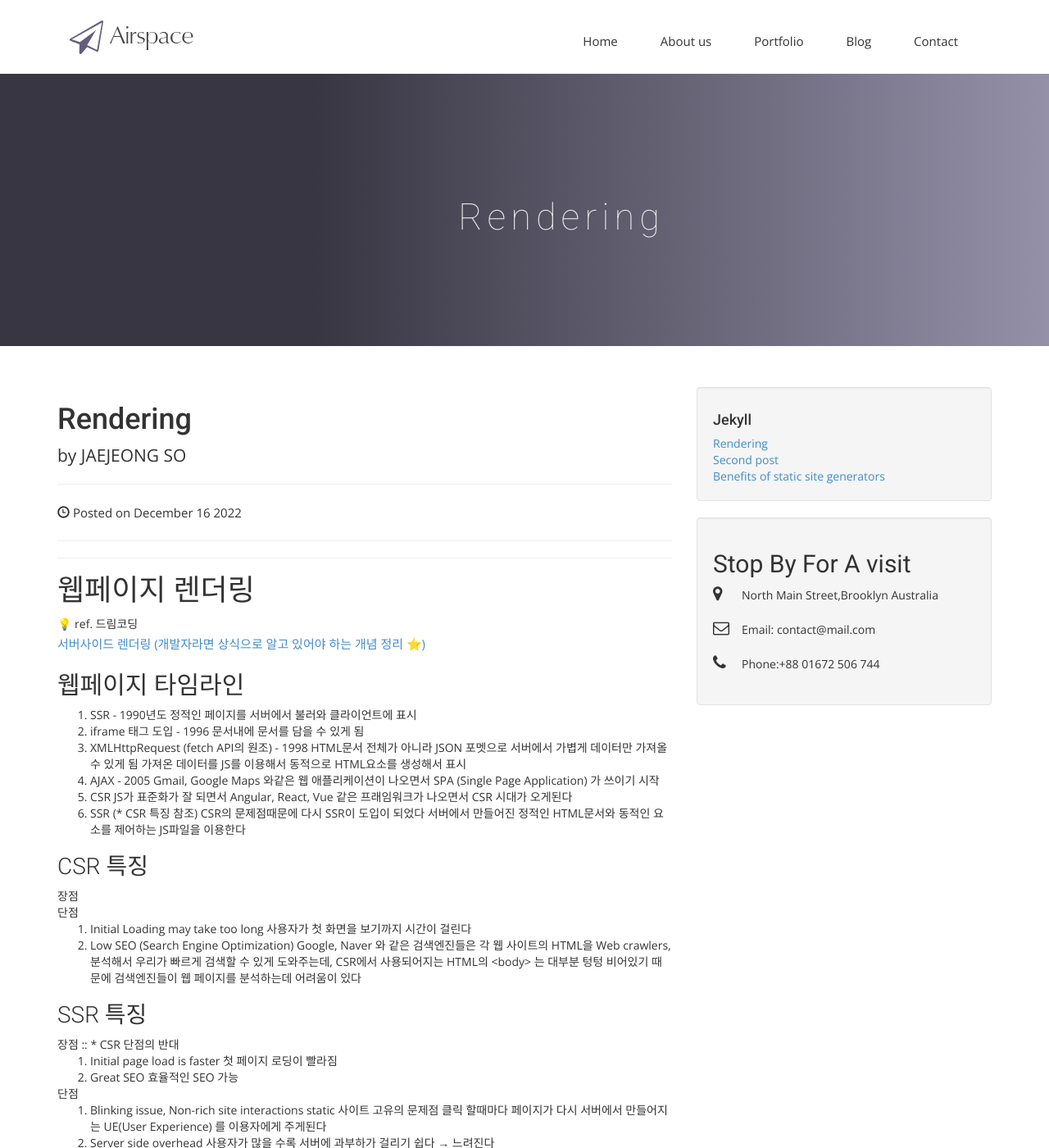
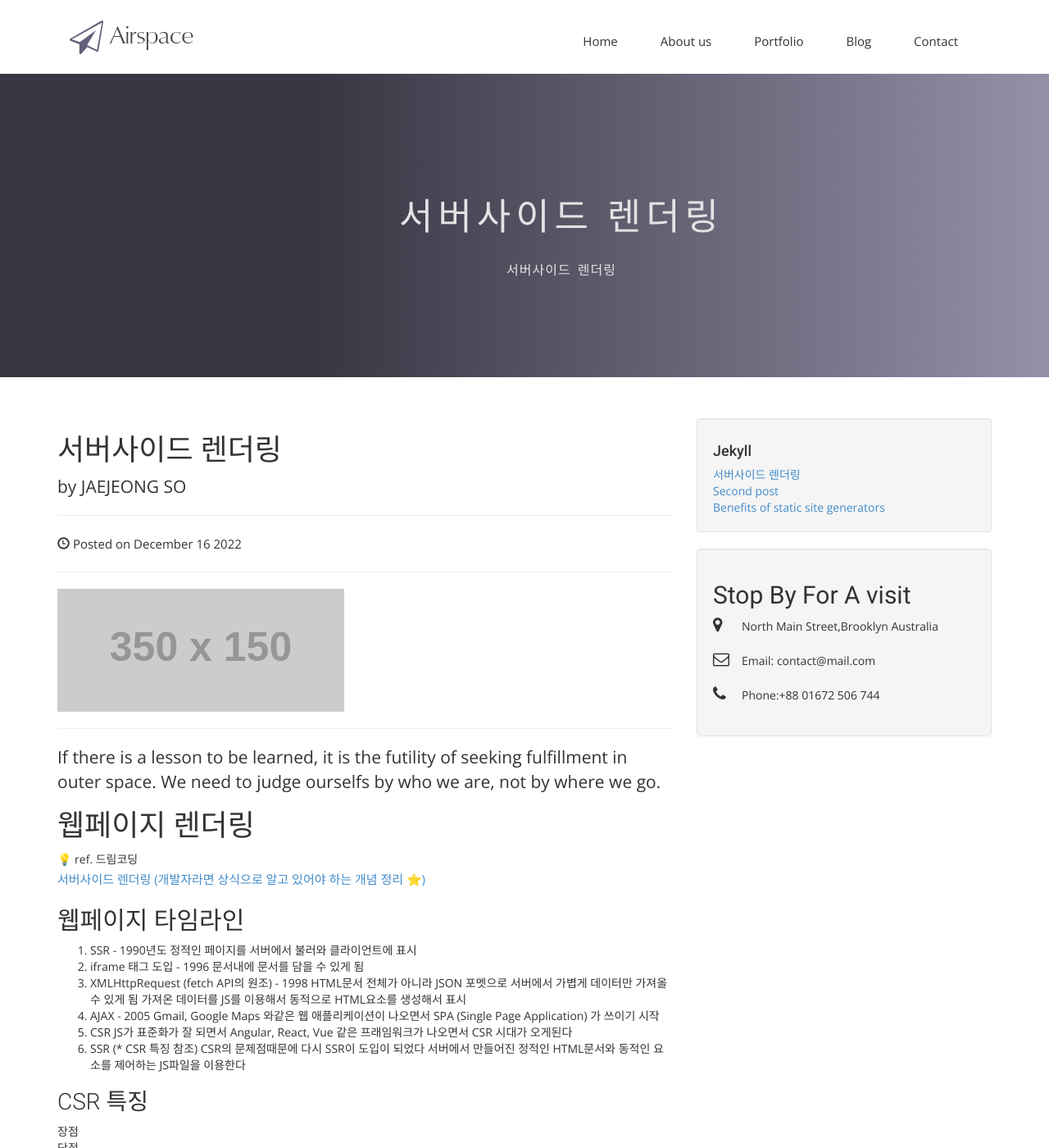
Before and after one commit to al-cheon/alcheon-blog, a Jekyll site: the page built from _posts/2022-12-16-rendering.md, in a window 1280 px wide and 1400 px high. Shown: the whole window at 82% size. Built offline with Jekyll 4.4.1, drawn with Linux system fonts in a browser that asks for light colours; nearby versions of some CDN libraries; some web fonts are replaced; library files that are not in the unit come from our copies; comment, search, counter and statistics services are not loaded.

Commit message:
webpage rendering

```diff
--- a/_posts/2022-12-16-rendering.md
+++ b/_posts/2022-12-16-rendering.md
@@ -1,3 +1,11 @@
+---
+title: 서버사이드 렌더링
+date: 2022-12-16 13:00
+image: https://via.placeholder.com/350x150
+lead: "If there is a lesson to be learned, it is the futility of seeking fulfillment in outer space. We need to judge ourselfs by who we are, not by where we go."
+subtitle: 서버사이드 렌더링
+---
+
 # 웹페이지 렌더링
 
 <aside>
```
